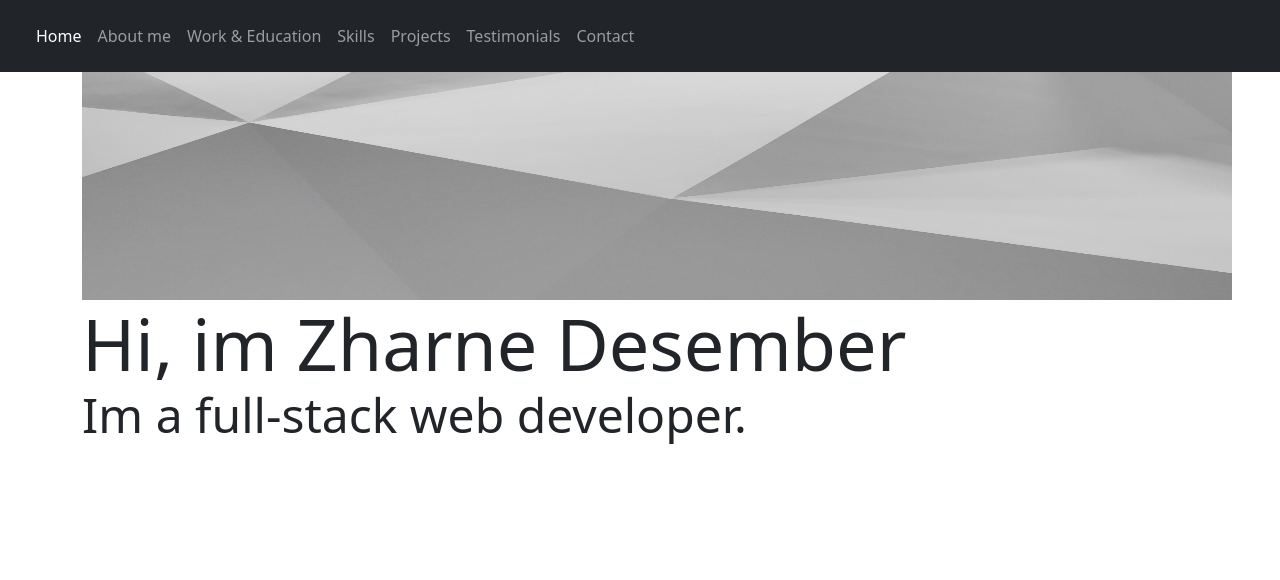
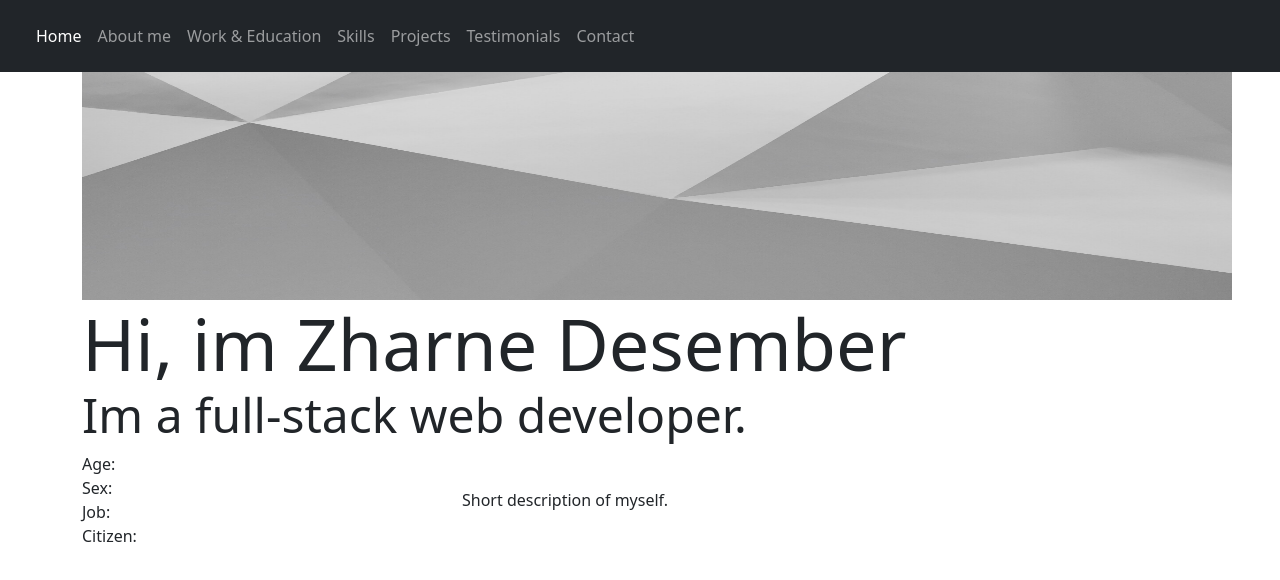
Before and after one commit to Zharne/Book-store, a plain HTML site: page Portfolio/index.html in a window 1280 px wide. Drawn offline with nearby package versions, Linux system fonts and the light colour scheme.

Commit message:
first commit

```diff
--- a/Portfolio/index.html
+++ b/Portfolio/index.html
@@ -51,7 +51,7 @@
      </nav>
 
     <!--main image & intro text-->
-    <section id="about-me">
+    <section id="home">
         <div class="container-lg">
             <div class="row justify-content-center align-items-center">
                 <div class="col-lg-12 text-center text-lg-start">
@@ -66,6 +66,18 @@
 
         </div>
     </section>
+
+    <section id="about-me">
+        <div class="container-lg">
+            <div class="row justified-content-start align-items-center">
+                <div class="col-4">Age:<br> Sex:<br> Job:<br> Citizen:<br></div>
+                <div class="col-6">Short description of myself.</div>
+            </div>
+        </div>
+
+    </section>
+
+
 
     <section id="work&education">
 
```
